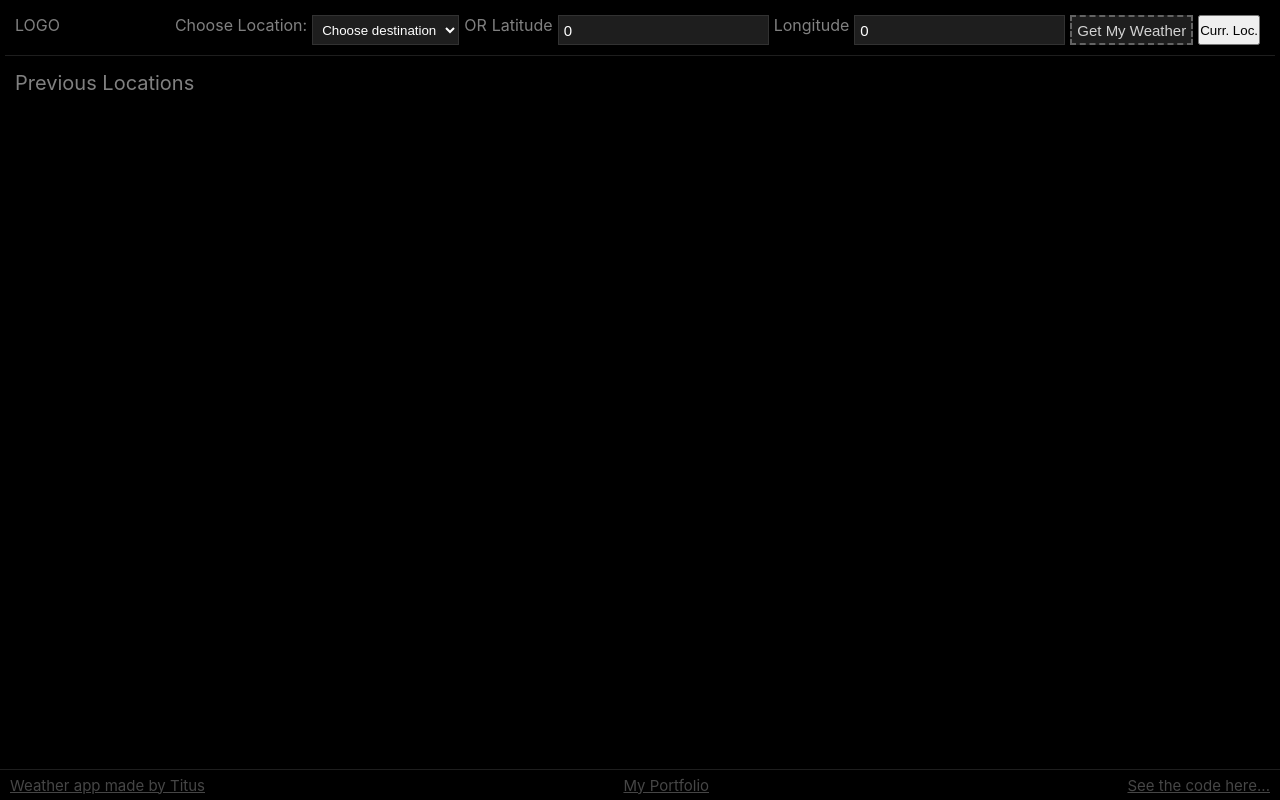
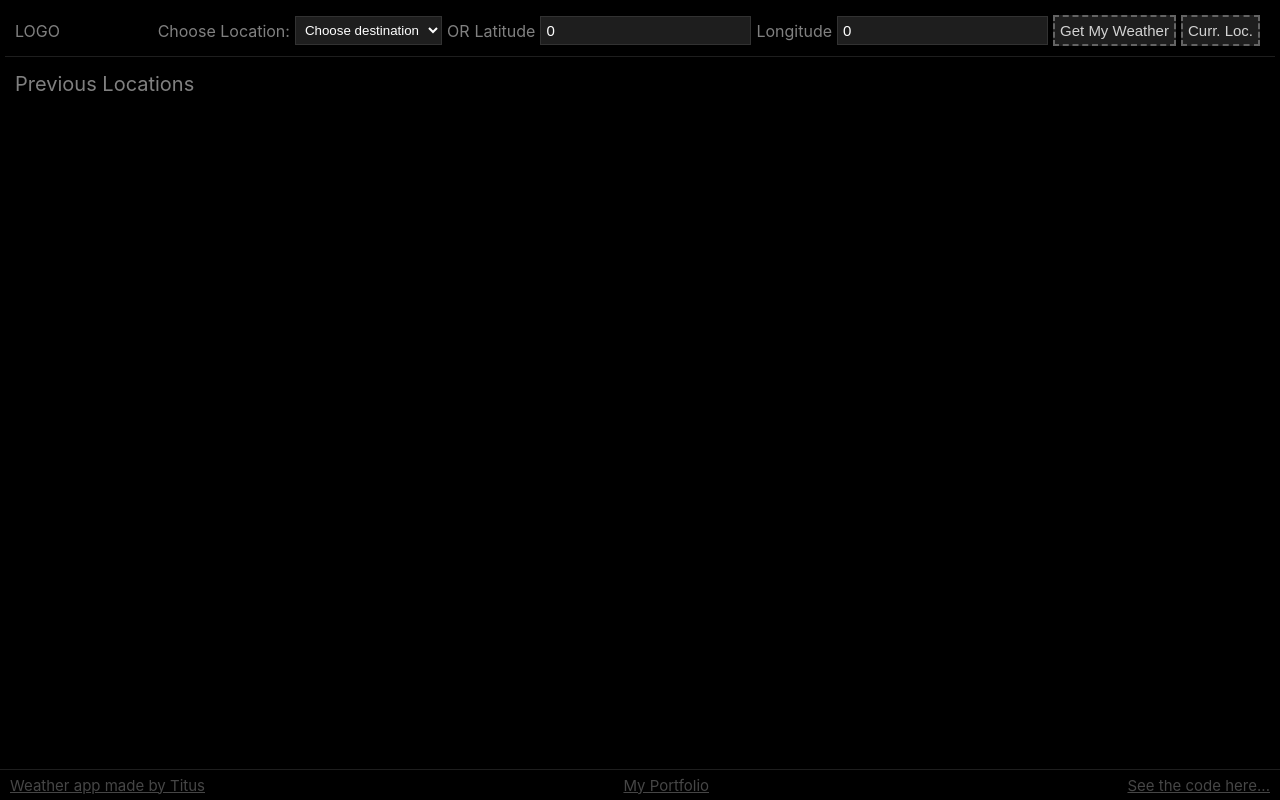
Before and after one commit to SmexyKatarina/weather-app, a React (Create React App) app: page / in a window 1280 px wide. Built offline with nearby package versions, Linux system fonts and the light colour scheme.

Commit message:
Small insignificant edits

```diff
--- a/src/components/SideList.tsx
+++ b/src/components/SideList.tsx
@@ -4,7 +4,7 @@ import '../css/sidelist.css';
 
 const SideList = (props: { children: React.ReactNode[], name: string}) => {
 
-    const { children, name} = props;
+    const { children, name } = props;
 
     return (
         <div className="sidelist-container">
--- a/src/css/header.css
+++ b/src/css/header.css
@@ -1,6 +1,7 @@
 #header {
     display: flex;
     justify-content: space-between;
+    align-items: center;
     padding: 10px;
     margin: 5px;
     border-bottom: 1px solid rgb(30, 30, 30);
@@ -13,6 +14,7 @@
 #location-inputs {
     display: flex;
     flex-direction: row;
+    align-items: center;
 }
 
 #Location-chooser {
@@ -46,9 +48,16 @@
 
 #get-weather {
     font-size: 15px;
-    height: 30px;
     background-color: rgb(30, 30, 30);
     color: lightgray;
     border: 2px dashed rgb(100, 100, 100);
     padding: 5px;
 }
+
+#get-geoloc {
+    font-size: 15px;
+    background-color: rgb(30, 30, 30);
+    color: lightgray;
+    border: 2px dashed rgb(100, 100, 100);
+    padding: 5px;
+}
```
